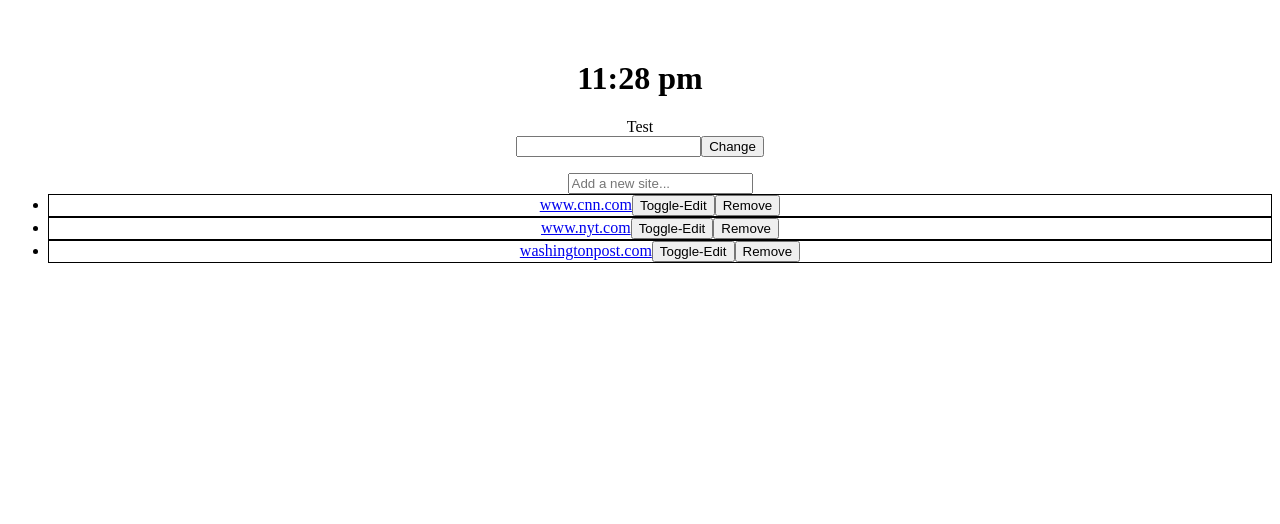
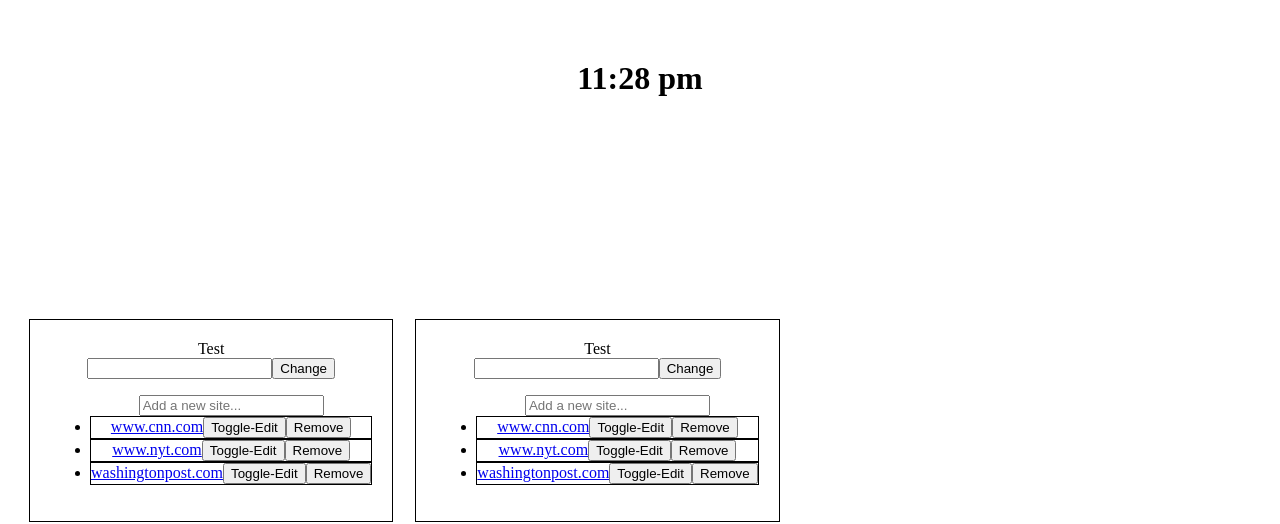
Before and after one commit to LiminalCrab/Startpage, a Vue app: page / in a window 1280 px wide. Shown: the top 524 px of the page. Built offline with nearby package versions, Linux system fonts and the light colour scheme.

Commit message:
Reusable components.

```diff
--- a/src/App.vue
+++ b/src/App.vue
@@ -2,7 +2,11 @@
   <div id="app">
   <!-- Injection goes here -->
     <time-component/>
-    <listcontainer/>
+<tr>
+    <td> <listcontainer/> </td>
+    <td> <listcontainer/> </td>
+</tr>
+
   </div>
 </template>
 
@@ -12,11 +16,11 @@ import listcontainer from "./components/ListContainer.vue"
 
 export default {
   name: 'App',
-
   components: {
     TimeComponent,
     listcontainer,
   },
+
 }
 </script>
 
--- a/src/components/ListContainer.vue
+++ b/src/components/ListContainer.vue
@@ -9,7 +9,7 @@
 import sitelist from "./SiteList.vue"
 
 export default {
-    name: "list-create",
+    name: "list-container",
     data(){
         return {
             siteListLabel_d: "Test"
@@ -26,5 +26,11 @@ export default {
 </script>
 
 <style scoped>
-
+.large-container{
+    padding: 20px;
+    margin-left: 20px;
+    margin-top: 200px;
+    border: 1px solid;
+    max-width: 400px;
+}
 </style>
--- a/src/components/SiteList.vue
+++ b/src/components/SiteList.vue
@@ -1,5 +1,5 @@
 <template>
-   <div class="container">
+   <div class="sitelist-container">
         {{  siteListLabel }}
        <form @submit.prevent="changeLabel()">
            <input
@@ -8,7 +8,6 @@
            />
            <button @click="changeLabel"> Change </button>
         </form>
-
        <ul>
            <create-site @on-new-site="addSite($event)" />
            <site
@@ -32,6 +31,7 @@ export default {
     name: "site-list",
     props: {
         siteListLabel: String,
+
     },
     data(){
         return {
```
Also changed, not shown: src/components/ListCreate.vue (deleted, +0 -13 lines).
